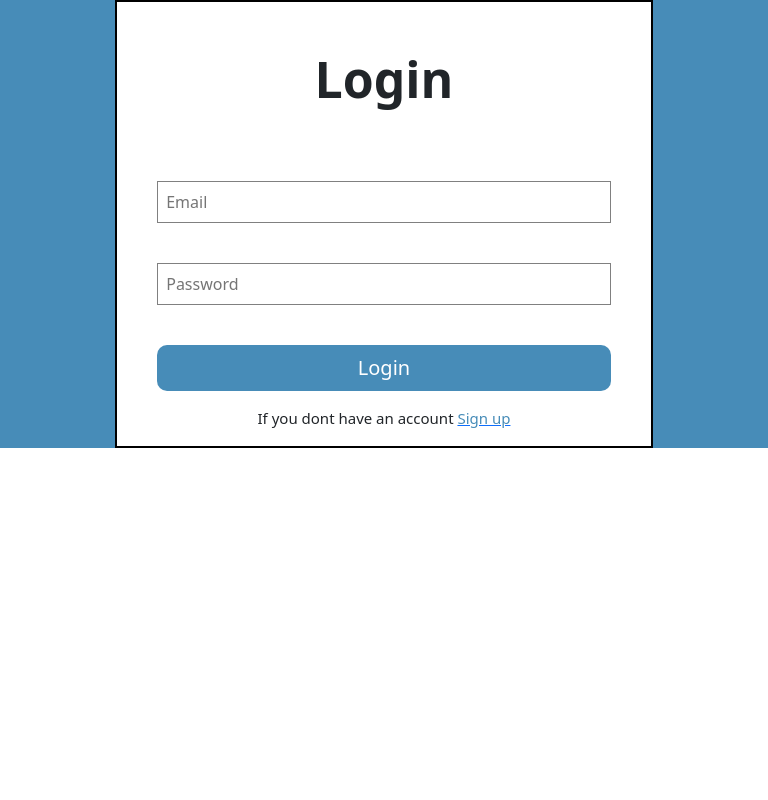
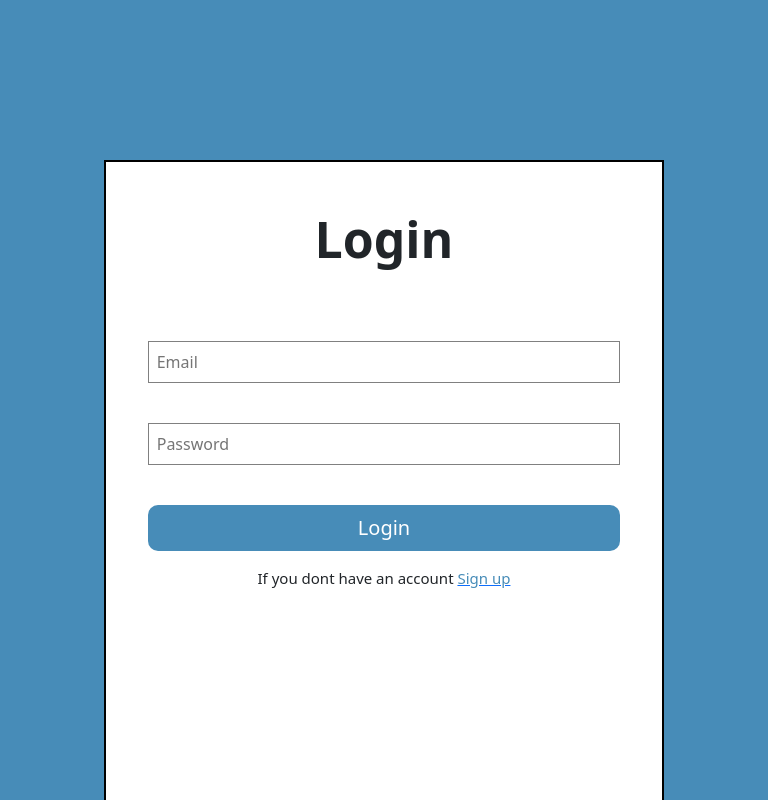
Before and after one commit to RalfiWardhana/client_nutech, a React (Create React App) app: page /login in a window 768 px wide. Shown: the top 800 px of the page. Built offline with nearby package versions, Linux system fonts and the light colour scheme.

Commit message:
tenth commit

```diff
--- a/src/styles/login.css
+++ b/src/styles/login.css
@@ -2,12 +2,12 @@
     display: flex;
     justify-content: center;
     align-items: center;
-    height: 100%;
+    height: 100vh;
     background-color: #478cb8;
 }
 .square{
-    width: 60%;
-    height: 70%;
+    width: 60vh;
+    height: 70vh;
     border: 2px solid black;
     display: flex;
     flex-direction: column;
@@ -15,8 +15,8 @@
     background-color: white;
 }
 .square-register{
-    width: 76%;
-    height: 80%;
+    width: 76vh;
+    height: 80vh;
     border: 2px solid black;
     display: flex;
     flex-direction: column;
@@ -67,8 +67,8 @@
 }
 @media only screen and (max-width: 820px) and (min-width: 601px) {
     .square{
-        width: 70%;
-        height: 100%;
+        width: 70vh;
+        height: 100vh;
         border: 2px solid black;
         display: flex;
         flex-direction: column;
@@ -79,12 +79,12 @@
         display: flex;
         justify-content: center;
         align-items: center;
-        height: 140%;
+        height: 140vh;
         background-color: #478cb8;
     }
     .square-register{
-        width: 70%;
-        height: 140%;
+        width: 70vh;
+        height: 140vh;
         border: 2px solid black;
         display: flex;
         flex-direction: column;
@@ -109,8 +109,8 @@
 
 @media only screen and (max-width: 608px) {
     .square{
-        width: 40%;
-        height: 70%;
+        width: 40vh;
+        height: 70vh;
         border: 2px solid black;
         display: flex;
         flex-direction: column;
@@ -118,8 +118,8 @@
         background-color: white;
     }
     .square-register{
-        width: 40%;
-        height: 80%;
+        width: 40vh;
+        height: 80vh;
         border: 2px solid black;
         display: flex;
         flex-direction: column;
```
